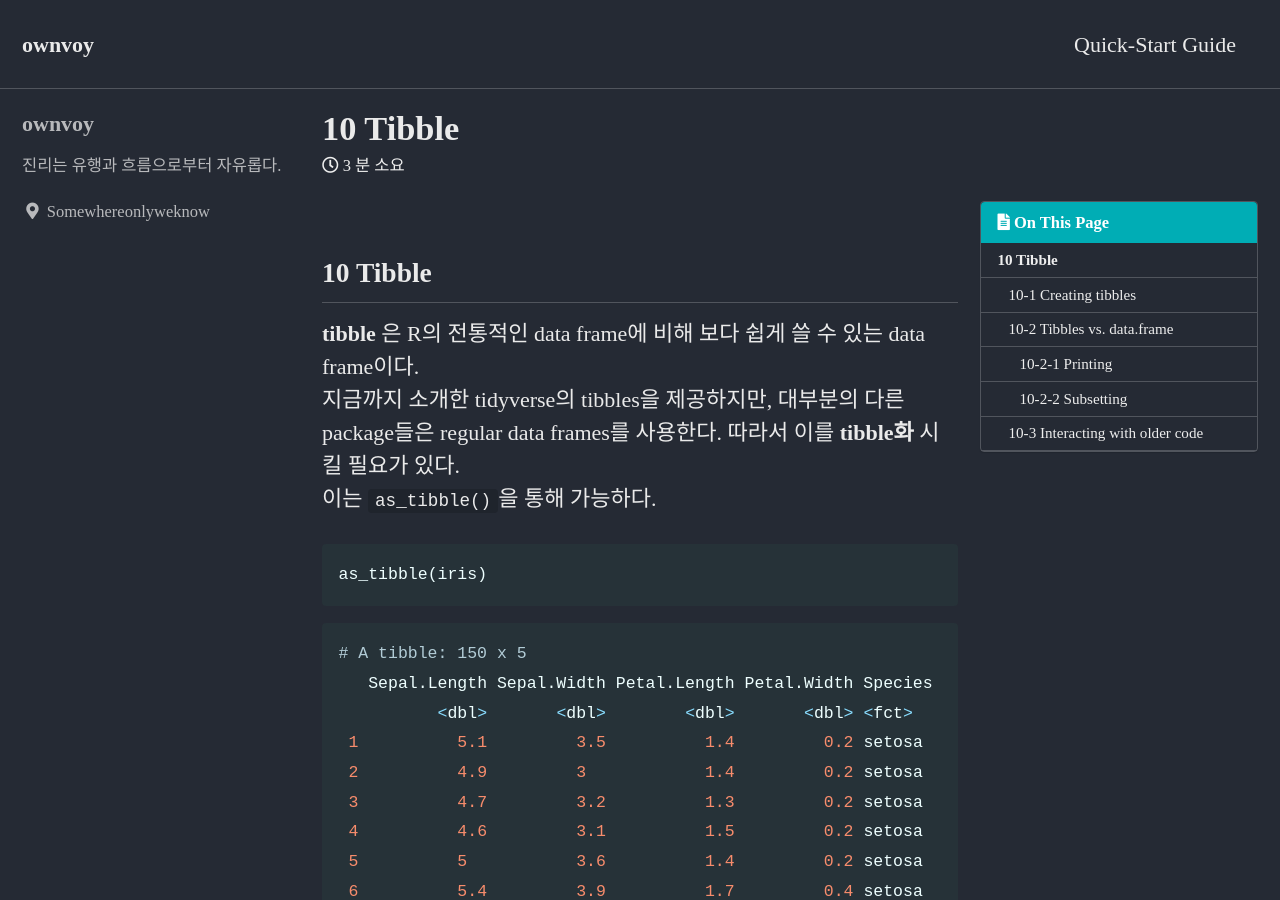
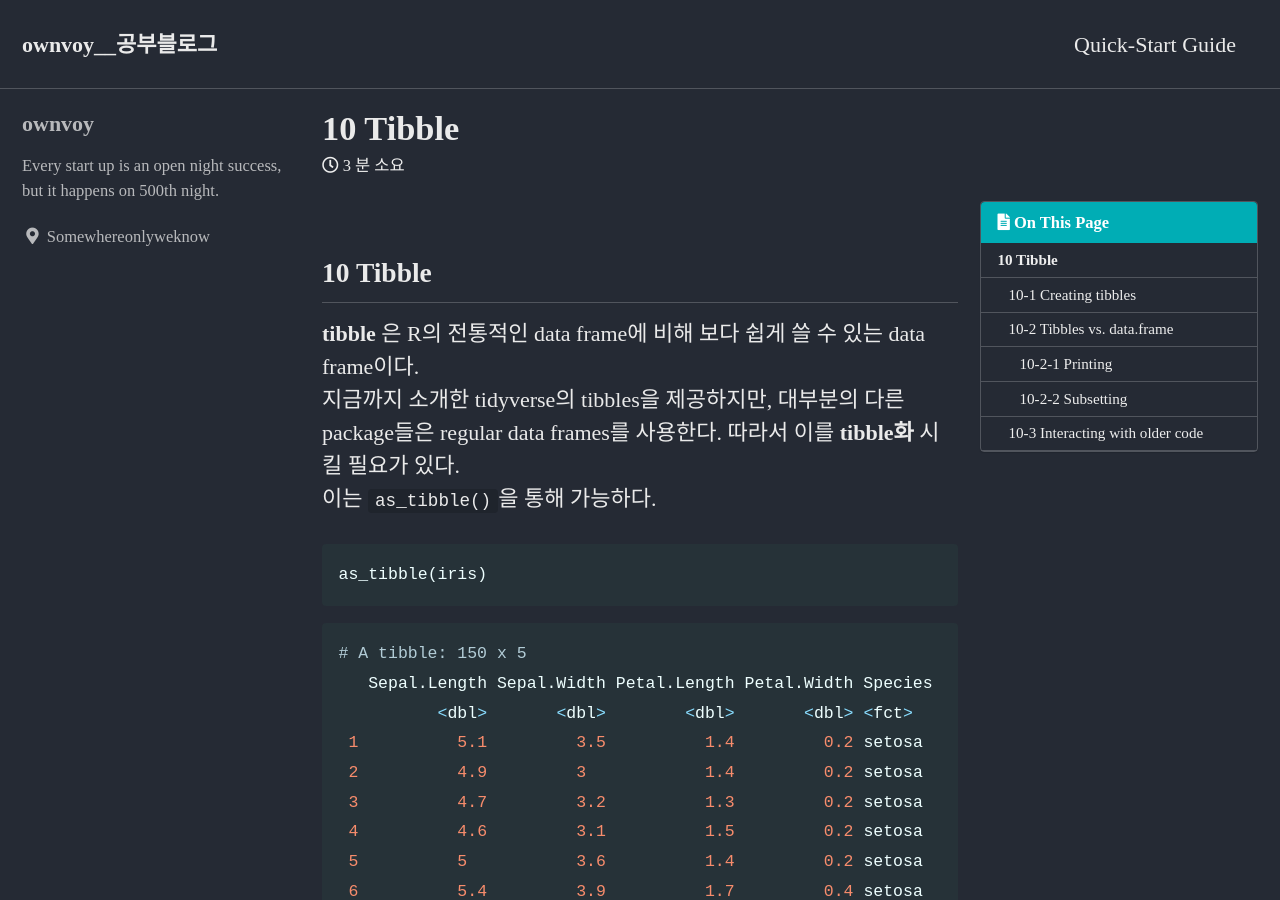
Before and after one commit to ownvoy/ownvoy.github.io, a Jekyll site: the page built from _posts/R4DS/2022-01-02-10 Tibble.md, in a window 1280 px wide and 900 px high. Built offline with Jekyll 4.4.1, drawn with Linux system fonts in a browser that asks for light colours; cached includes are drawn as plain includes.

Commit message:
config 2번쨰 수정

```diff
--- a/_config.yml
+++ b/_config.yml
@@ -16,7 +16,7 @@ minimal_mistakes_skin    : "dark" # "air", "aqua", "contrast", "dark", "dirt", "
 
 # Site Settings
 locale                   : "ko-KR"
-title                    : "ownvoy"
+title                    : "ownvoy__공부블로그"
 title_separator          : "-"
 subtitle                 : # site tagline that appears below site title in masthead
 name                     : "ownvoy"
@@ -104,7 +104,7 @@ analytics:
 author:
   name             : "ownvoy"
   avatar           : # path of avatar image, e.g. "/assets/images/bio-photo.jpg"
-  bio              : "진리는 유행과 흐름으로부터 자유롭다."
+  bio              : "Every start up is an open night success, but it happens on 500th night."
   location         : "Somewhereonlyweknow"
   email            :
   links:
```
